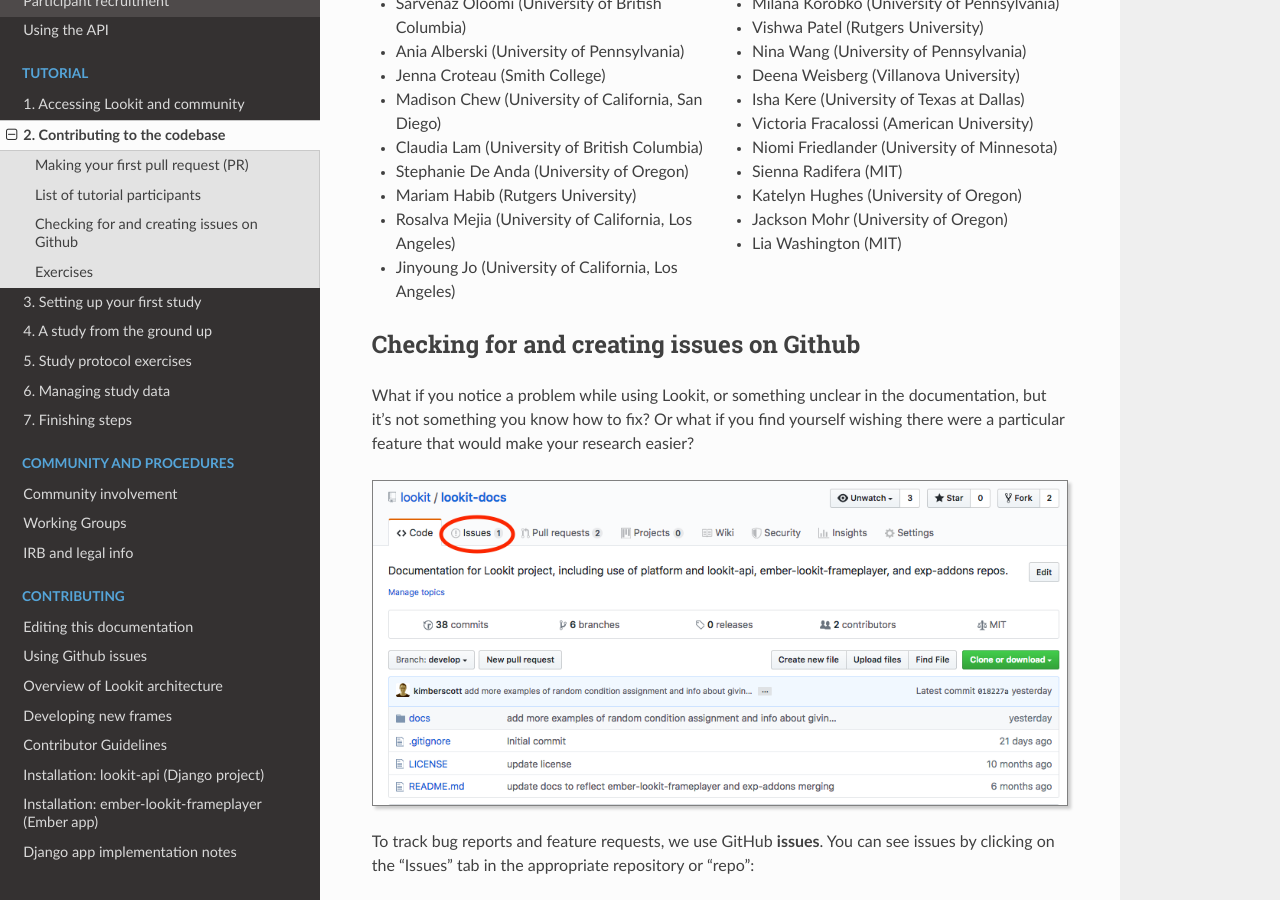
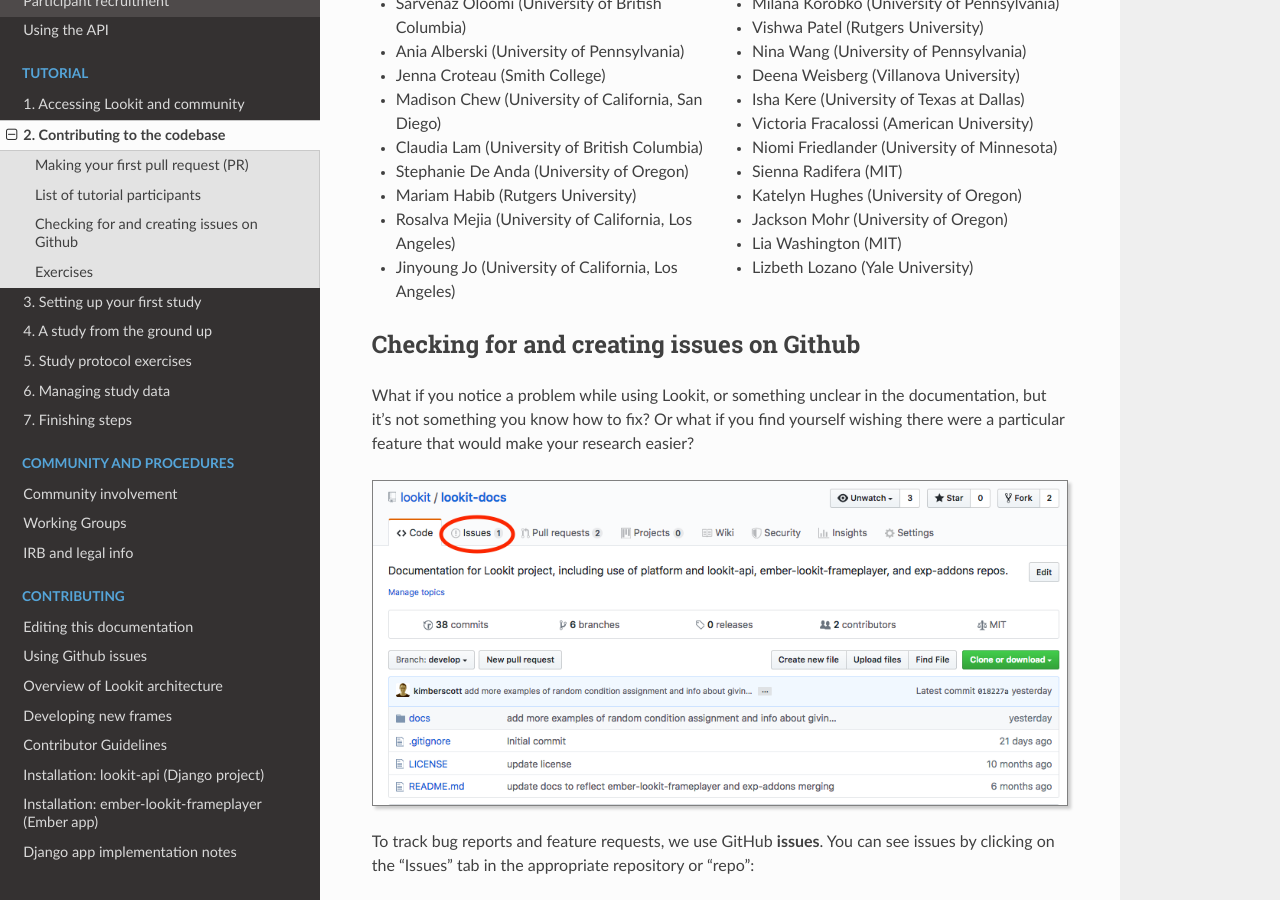
Before and after one commit to lookit/lookit-docs, a Sphinx documentation site: the page built from docs/source/tutorial-contributing.rst, in a window 1280 px wide and 900 px high, scrolled down 7257 px. Built offline with Sphinx 7.4.7 and the Read the Docs theme 2.0.0, drawn with Linux system fonts in a browser that asks for light colours.

Commit message:
Add tutorial participant to list

```diff
--- a/docs/source/tutorial-contributing.rst
+++ b/docs/source/tutorial-contributing.rst
@@ -285,6 +285,7 @@
 - Katelyn Hughes (University of Oregon)
 - Jackson Mohr (University of Oregon)
 - Lia Washington (MIT)
+- Lizbeth Lozano (Yale University)
 
 Checking for and creating issues on Github
 -------------------------------------------
```
